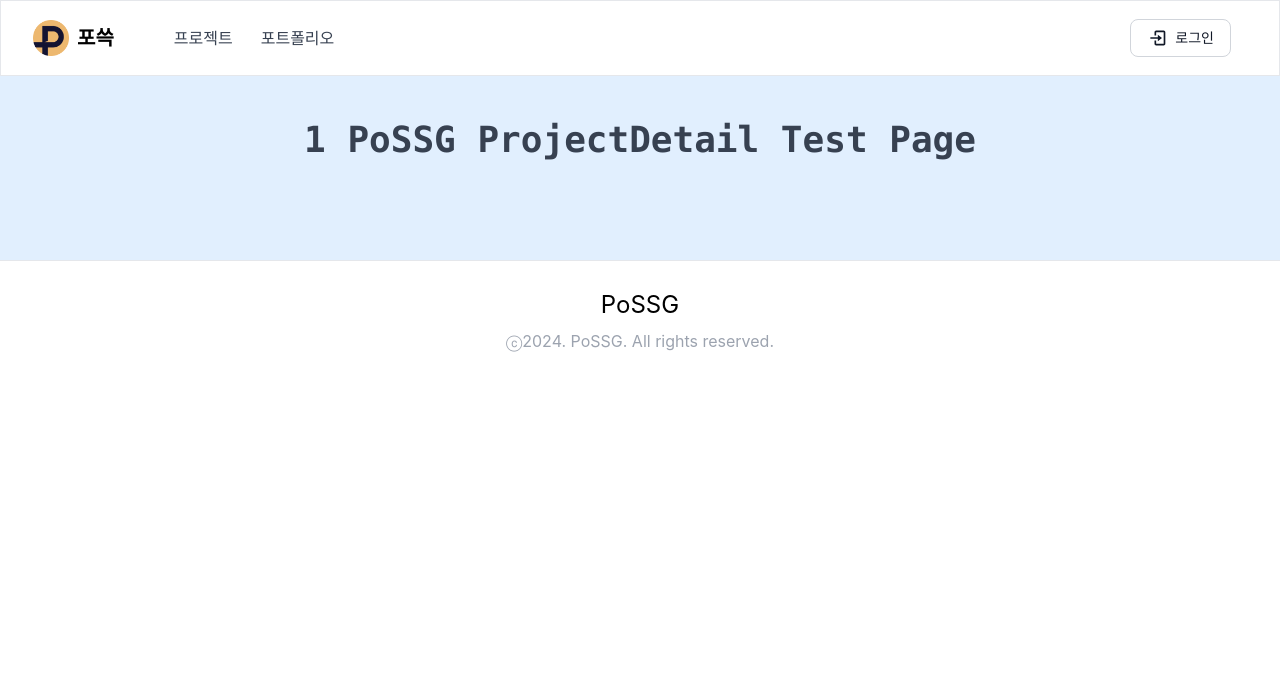
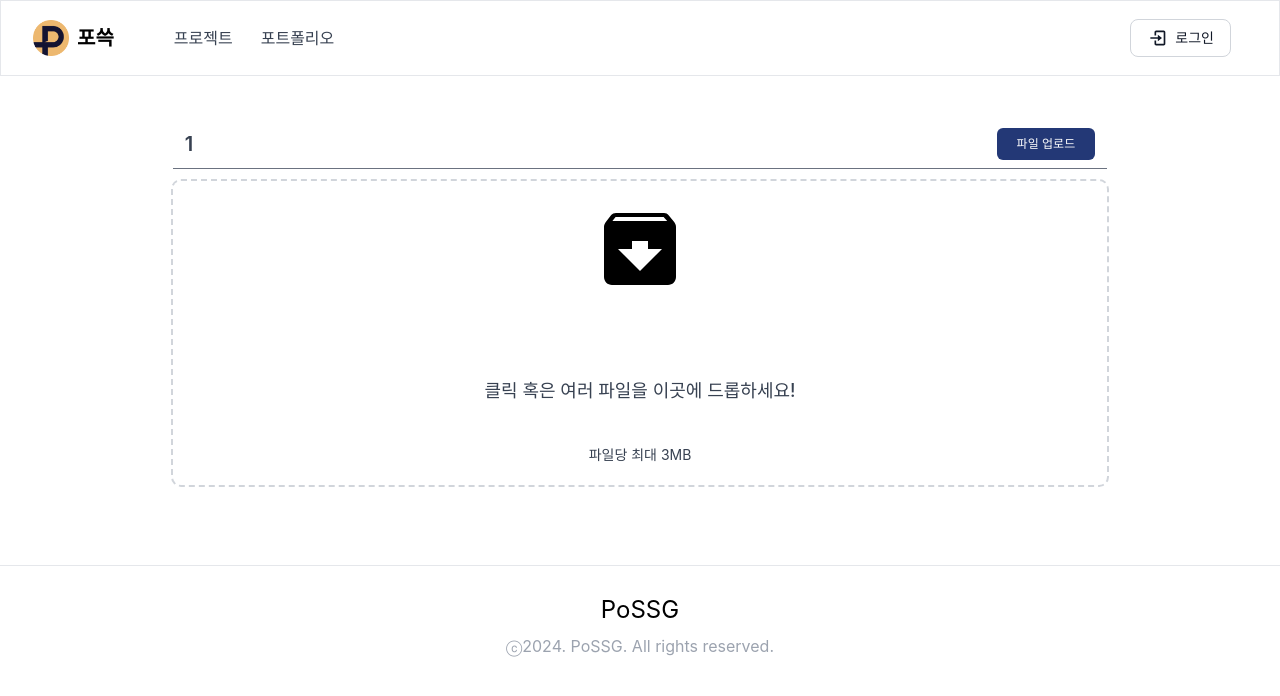
Before and after one commit to SpartaPoSSG/PoSSG, a React (Create React App) app in the folder frontend/: page /project-detail/1 in a window 1280 px wide. Shown: the top 696 px of the page. Built offline with nearby package versions, Linux system fonts and the light colour scheme.

Commit message:
Feat: 파일 업로드 기능 > 여러 파일 업로드 가능하게 변경 > pdf 업로드 시 첫 장 이미지 미리보기로 나타나게 수정 (현재는 png, jpeg만 가능)

```diff
--- /dev/null
+++ b/frontend/src/components/ProjectPreview.tsx
@@ -0,0 +1,35 @@
+import React, { useState } from 'react';
+import { MdDelete } from "react-icons/md";
+import { CustomFlowbiteTheme, TextInput } from 'flowbite-react';
+
+function ProjectPreview(props: {
+    name: string; src: string;
+}) {
+    const token = localStorage.getItem('token');
+    const [titleInput, setTitleInput] = useState<string>(props.name);
+
+    const handleDeleteFile = async () => {
+        // 파일 삭제
+        if (token) {
+        }
+    };
+
+    return (
+        <>
+        <div className='flex flex-1 bg-white rounded-lg ml-1 mr-1 shadow-inner outline outline-1 outline-neutral-200 hover:outline-blue-500/50'>
+            <figure className='relative w-full h-full flex flex-col'>
+            <div className="relative">
+                <img className='h-48 rounded-lg rounded-b-none cursor-pointer object-contain w-full' src={props.src} alt="Project Folder"/>
+                <div className="absolute top-2 right-2 flex">
+                    <MdDelete className="text-white bg-black/50 rounded-full p-1 cursor-pointer text-xl" onClick={handleDeleteFile} />
+                </div>
+            </div>
+                <div className='pt-2 pb-2 pl-3 pr-3 flex items-center text-sm font-medium font-PretendardVariable'>{titleInput}
+                </div>
+            </figure>
+        </div>
+        </>
+    );
+}
+
+export default ProjectPreview;
--- a/frontend/src/pages/ProjectDetail.tsx
+++ b/frontend/src/pages/ProjectDetail.tsx
@@ -1,24 +1,121 @@
-import React from 'react';
+import React, { useState } from 'react';
 import { useParams } from 'react-router-dom';
+import { BiUpload } from "react-icons/bi";
 import Footer from '../components/Footer';
+import ProjectPreview from '../components/ProjectPreview';
 
 const ProjectDetail = () => {
   const { folderName } = useParams<{ folderName: string }>();
+  const [isActive, setActive] = useState<boolean>(false);
+  const [uploadedInfo, setUploadedInfo] = useState<any>(null);
+  const [previewImage, setPreviewImage] = useState<string>('');
+
+  const Logo = () => (
+    <svg className="w-24 h-24 mt-5 pointer-events-none" x="0px" y="0px" viewBox="0 0 24 24">
+      <path fill="transparent" d="M0,0h24v24H0V0z" />
+      <path
+        fill="#000"
+        d="M20.5,5.2l-1.4-1.7C18.9,3.2,18.5,3,18,3H6C5.5,3,5.1,3.2,4.8,3.5L3.5,5.2C3.2,5.6,3,6,3,6.5V19  c0,1.1,0.9,2,2,2h14c1.1,0,2-0.9,2-2V6.5C21,6,20.8,5.6,20.5,5.2z M12,17.5L6.5,12H10v-2h4v2h3.5L12,17.5z M5.1,5l0.8-1h12l0.9,1  H5.1z"
+      />
+    </svg>
+  );
+
+  const handleDragStart = (e: React.DragEvent<HTMLLabelElement>) => {
+    e.preventDefault();
+    setActive(true);
+  };
+
+  const handleDragEnd = () => setActive(false);
+
+  const handleDragOver = (e: React.DragEvent<HTMLLabelElement>) => {
+    e.preventDefault();
+  };
+
+  const handleDrop = (e: React.DragEvent<HTMLLabelElement>) => {
+    e.preventDefault();
+    setActive(false);
+
+    const file = e.dataTransfer.files[0];
+    setFileInfo(file);
+  };
+
+  const handleUpload = (e: React.ChangeEvent<HTMLInputElement>) => {
+    if (e.target.files) {
+      const file = e.target.files[0];
+      setFileInfo(file);
+    }
+  };
+
+  const setFileInfo = (file: File) => {
+    const { name, size: byteSize, type } = file;
+    const size = (byteSize / (1024 * 1024)).toFixed(2) + 'MB';
+    setUploadedInfo({ name, size, type });
+
+    // 미리보기 이미지 설정
+    const reader = new FileReader();
+    reader.onload = (e) => {
+      if (e.target && e.target.result) {
+        setPreviewImage(e.target.result.toString());
+      }
+    };
+    reader.readAsDataURL(file);
+  };
+
 
   return (
     <>
-      <div className='comp_content bg-g flex w-screen justify-center self-stretch bg-blue-100 text-gray-700'>
-        <div className='flex flex-1 flex-col md:flex-row box-border max-w-screen-xl items-center justify-start px-5 md:px-20 xl:px-10 pt-20 pb-20'>
-          <div className='flex-1 flex-grow-4 self-start max-w-none prose-lg mx-4 text-gray-700'>
-            <div className='comp_summary  text-center mx-auto md:w-[80%]'>
-              <div>
-                <h2 className='text-4xl font-semibold font-mono pt-10 pb-5'>
-                  {folderName} PoSSG ProjectDetail Test Page
-                </h2>
+      <div className='comp_content bg-g flex w-screen justify-center self-stretch bg-white text-gray-700'>
+          <div className='flex flex-1 flex-col md:flex-row box-border max-w-screen-xl items-center justify-start px-5 md:px-20 xl:px-10 pt-20 pb-20'>
+              <div className='flex-1 flex-grow-4 self-start max-w-none prose-lg mx-4 text-gray-700'>
+                <div className='comp_summary mx-auto md:w-[80%]'>
+                  <div className='flex justify-between items-center pt-12 pb-2 border-b border-gray-500'>
+                      <p className='text-xl font-PretendardVariable font-semibold ml-3'>{folderName}</p>
+                      <label
+                        htmlFor="fileInput"
+                        className="bg-blue-900 text-white text-xs font-PretendardVariable font-normal rounded-md py-2 px-5 mr-3 transition duration-200 ease-in-out cursor-pointer"
+                      >
+                        파일 업로드
+                      </label>
+                      <input
+                        id="fileInput"
+                        type="file"
+                        className="hidden"
+                        accept='.png, .jpeg, .pdf'
+                        onChange={handleUpload}
+                      />
+                  </div>
+                  <div className='mt-3'>
+                    <label
+                      className={`w-300 h-150 mx-auto bg-white rounded-lg outline-dashed outline-2 outline-gray-300 hover:outline-gray-500 p-70 flex flex-col justify-center items-center cursor-pointer${isActive ? ' bg-efeef3 border-111' : ''}`}
+                      onDragEnter={handleDragStart}
+                      onDragOver={handleDragOver}
+                      onDragLeave={handleDragEnd}
+                      onDrop={handleDrop}
+                    >
+                      {uploadedInfo ? (
+                        <>
+                        <div className='grid grid-cols-1 md:grid-cols-3 gap-4'>
+                          <div className='flex flex-col w-full p-2'>
+                            <ProjectPreview
+                                name={uploadedInfo.name}
+                                src={previewImage}
+                            />
+                          </div>
+                        </div>
+                        </>
+                      ) : (
+                        <>
+                          <Logo />
+                          <p className="font-medium font-PretendardVariable text-lg my-20 mb-10">클릭 혹은 여러 파일을 이곳에 드롭하세요!</p>
+                          <p className="mb-5 font-PretendardVariable text-sm">파일당 최대 3MB</p>
+                        </>
+                      )}
+                      <input type="file" className="file hidden" accept='.png, .jpeg, .pdf' onChange={handleUpload} />
+                    </label>
+                  </div>
+                </div>
               </div>
-            </div>
           </div>
-        </div>
       </div>
       <Footer />
     </>
```
